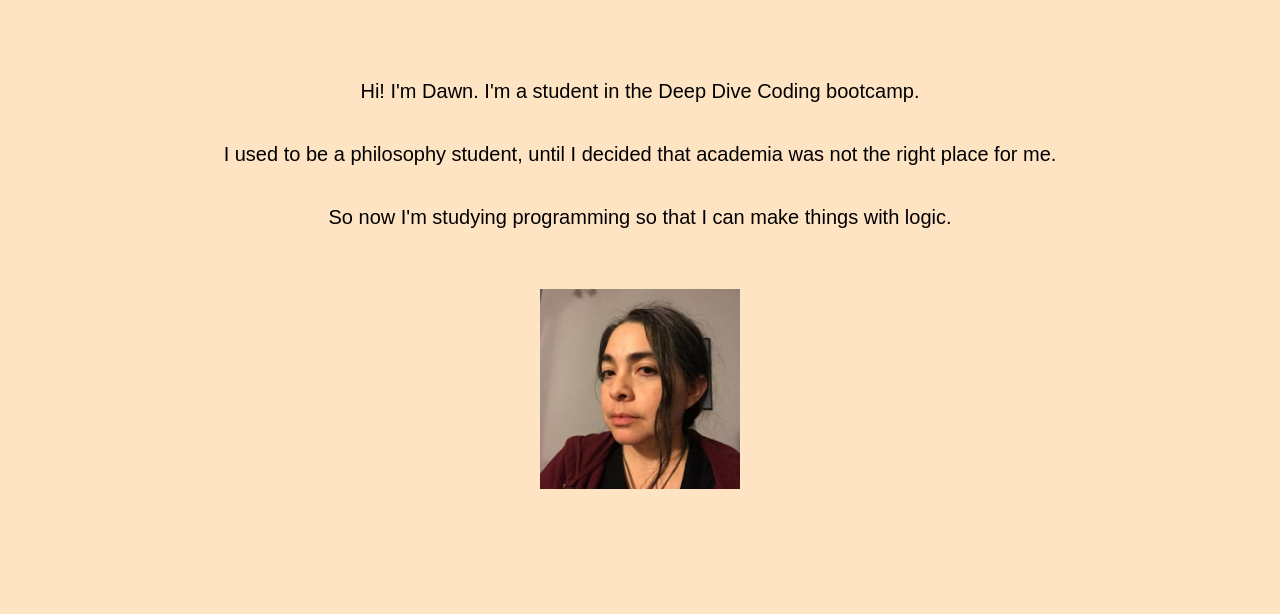
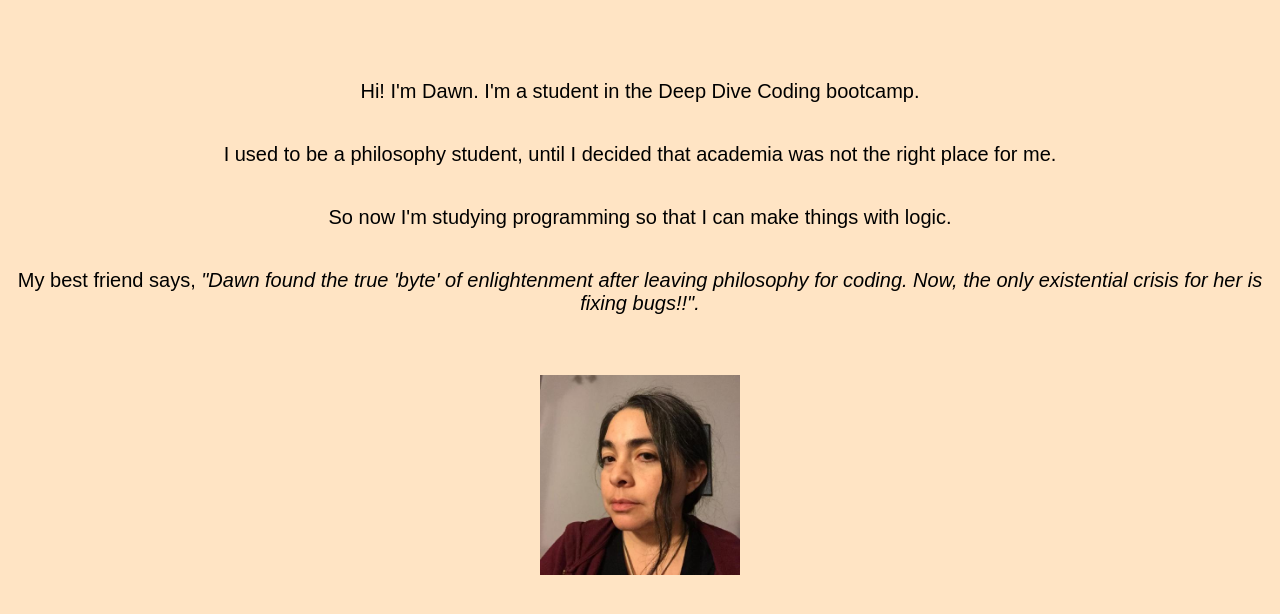
Before and after one commit to DMCatanach/about-dawn, a plain HTML site: page index.html in a window 1280 px wide. Drawn offline with Linux system fonts and the light colour scheme.

Commit message:
Update index.html
added a comment about what Dawn's bff says about her

```diff
--- a/index.html
+++ b/index.html
@@ -9,6 +9,7 @@
 <p>Hi! I'm Dawn. I'm a student in the Deep Dive Coding bootcamp.</p>
 <p>I used to be a philosophy student, until I decided that academia was not the right place for me.</p>
 <p>So now I'm studying programming so that I can make things with logic.</p>
+    <p> My best friend says, <i> "Dawn found the true 'byte' of enlightenment after leaving philosophy for coding. Now, the only existential crisis for her is fixing bugs!!".</i></p>
 <img src="./about-me-pic.jpeg" alt="headshot">
 </body>
 </html>
```
